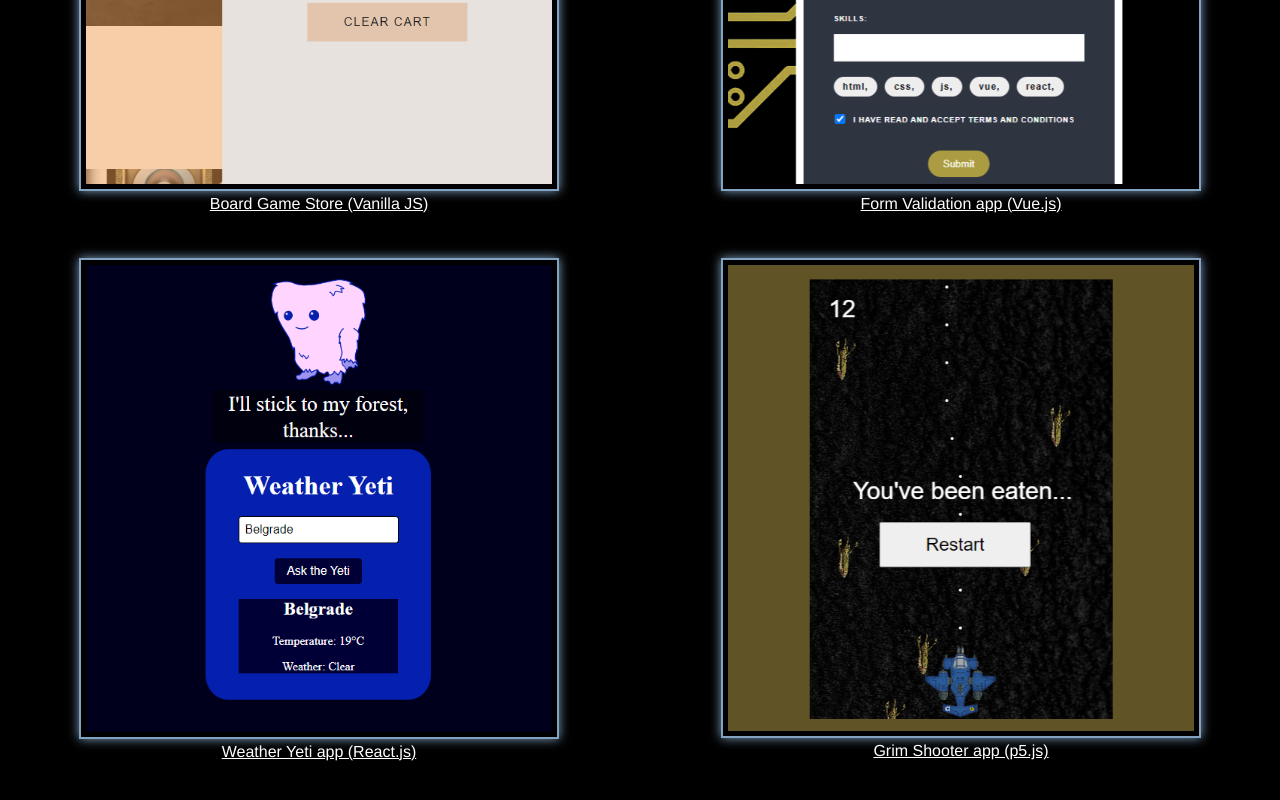
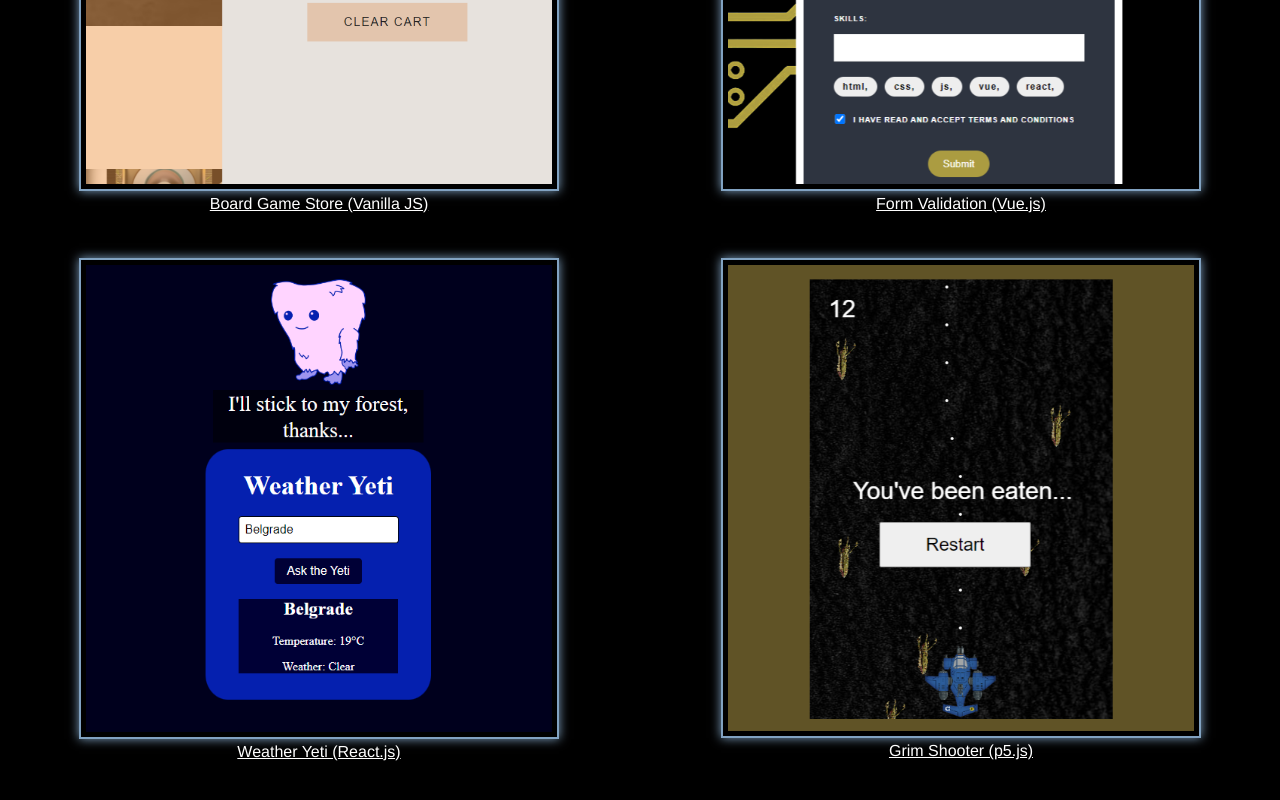
Before and after one commit to cerovina/Website-Vue-Router, a Vue app: page /projects in a window 1280 px wide. Shown: the part 666-1466 px from the top of the page. Built offline with nearby package versions, Linux system fonts and the light colour scheme.

Commit message:
Minor changes

```diff
--- a/src/views/ProjectsView.vue
+++ b/src/views/ProjectsView.vue
@@ -17,17 +17,17 @@
           <div class="grid-item">
             <img class="img1" src="@/assets/formpicture.png" alt="Web Form">
             <br>
-            <a class="link" href="https://web-form-vue-lake.vercel.app/">Form Validation app (Vue.js)</a>
+            <a class="link" href="https://web-form-vue-lake.vercel.app/">Form Validation (Vue.js)</a>
           </div>
           <div class="grid-item">
             <img class="img1" src="@/assets/yetiii.png" alt="Weather Yeti">
             <br>
-            <a class="link" href="https://cerovina.github.io/Weather-Yeti/">Weather Yeti app (React.js)</a>
+            <a class="link" href="https://cerovina.github.io/Weather-Yeti/">Weather Yeti (React.js)</a>
           </div>
           <div class="grid-item">
             <img class="img1" src="@/assets/bugs.png" alt="Space Shooter">
             <br>
-            <a class="link" href="https://cerovina.github.io/Grim-Shooter/">Grim Shooter app (p5.js)</a>
+            <a class="link" href="https://cerovina.github.io/Grim-Shooter/">Grim Shooter (p5.js)</a>
           </div>
         </div>
 
```
